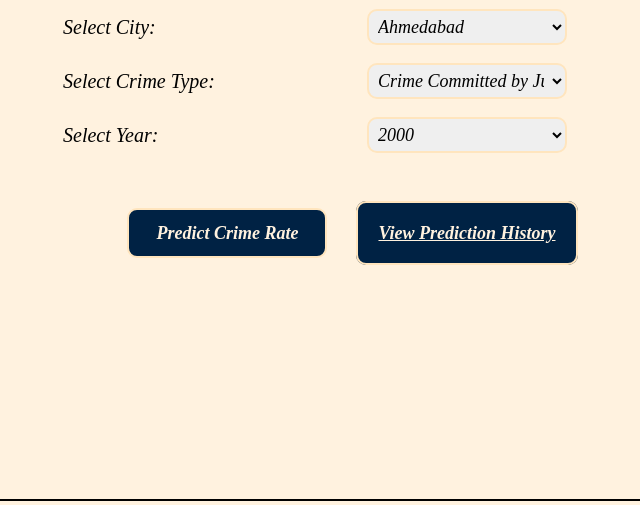
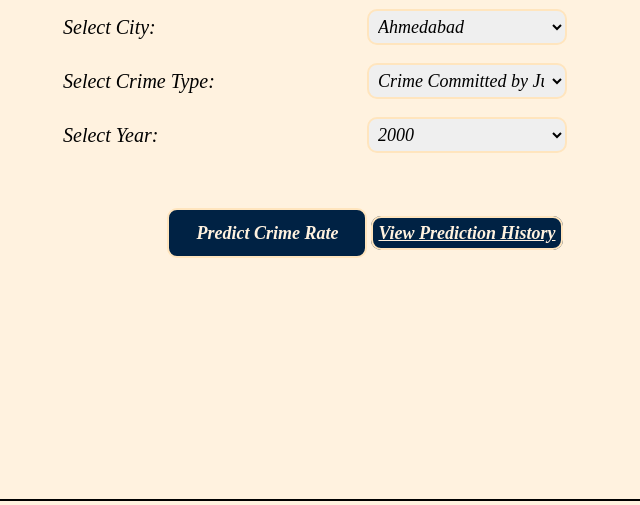
Before and after one commit to Anushkasbaghel/Crime-Rate-Prediction, a Flask app: page / in a window 1280 px wide. Shown: the part 222-727 px from the top of the page, without its empty margins (275-915 px from the left). Run offline with Flask 3, Linux system fonts and the light colour scheme; parts of the project's set-up code (start-up, migrations or seed data) failed here and were passed over.

Commit message:
Update styles.css

```diff
--- a/Crime Rate Prediction/static/styles.css
+++ b/Crime Rate Prediction/static/styles.css
@@ -89,11 +89,6 @@ select{
     padding-bottom: 50px;
     border-bottom: 2px solid;
 }
-.button a {
-    margin: 25px;
-    text-align: center;
-    padding: 20px;
-}
 
 table.table2{
     margin-top: 50px;
```
